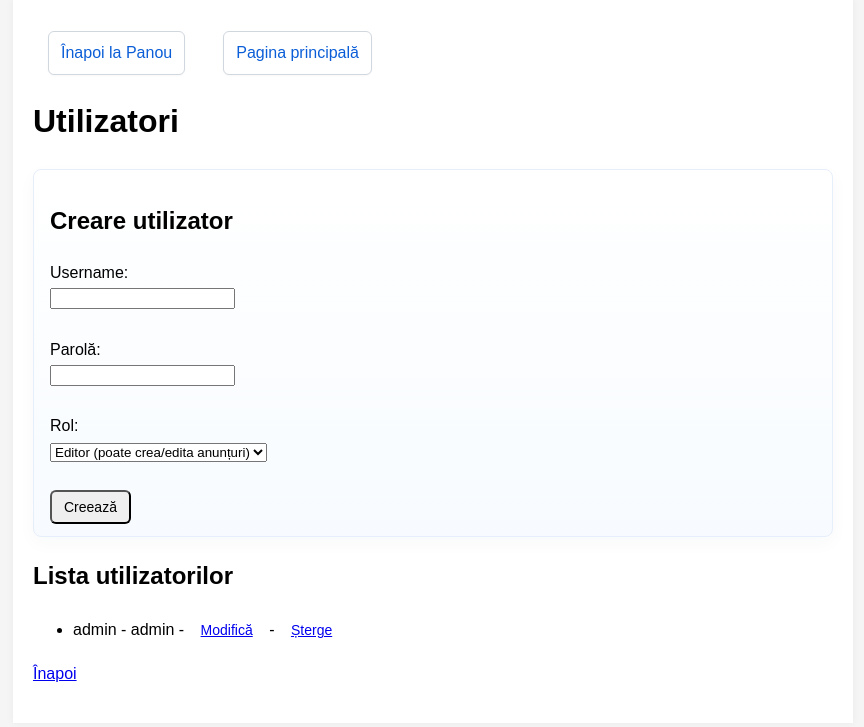
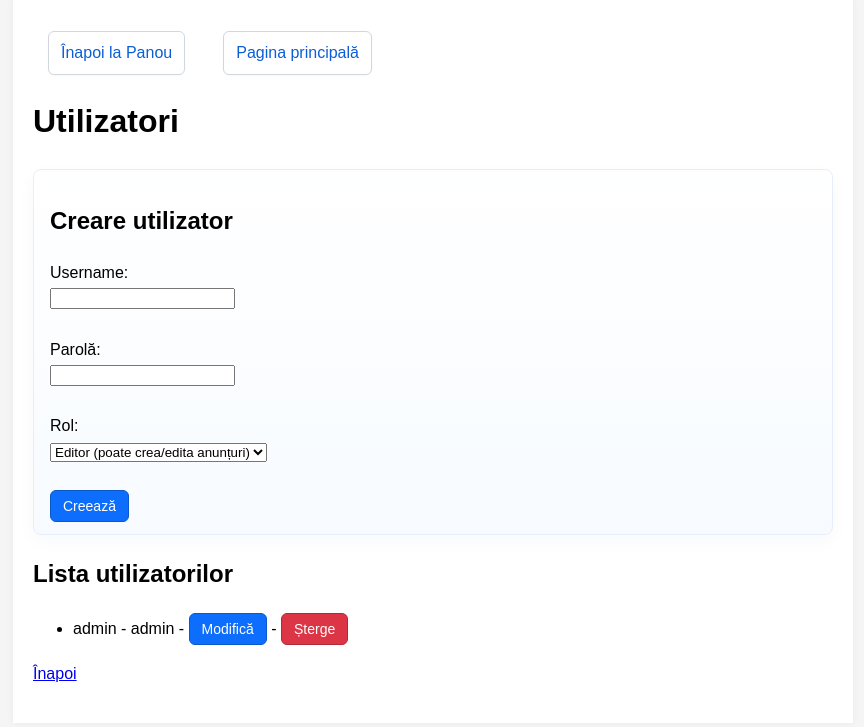
Before and after one commit to zbardian/scoala_gimnaziala, a PHP site: page /admin/users.php in a window 1280 px wide. Shown: the part 21-748 px from the top of the page, without its empty margins (207-1071 px from the left). Run offline with PHP 8.4, Linux system fonts and the light colour scheme; the visitor is signed in with stand-in values (Sample User, id 1); data comes from the database, SQL or seed files in the repository.

Commit message:
commit 21

```diff
--- a/style.css
+++ b/style.css
@@ -119,6 +119,10 @@ footer {
     line-height: 1;
 }
 .btn-edit, .btn-delete { white-space: nowrap; }
+.btn-edit { background:#0d6efd; color:#fff; border:1px solid #0a58ca; }
+.btn-delete { background:#dc3545; color:#fff; border:1px solid #b02a37; }
+.btn { text-decoration:none; }
+.btn:focus { outline:3px solid rgba(13,110,253,0.15); outline-offset:2px; }
 
 /* Avoid large translate on hover so layout doesn't jump */
 .btn:hover { transform: translateY(-1px); box-shadow: 0 6px 12px rgba(10,50,100,0.06); }
```
